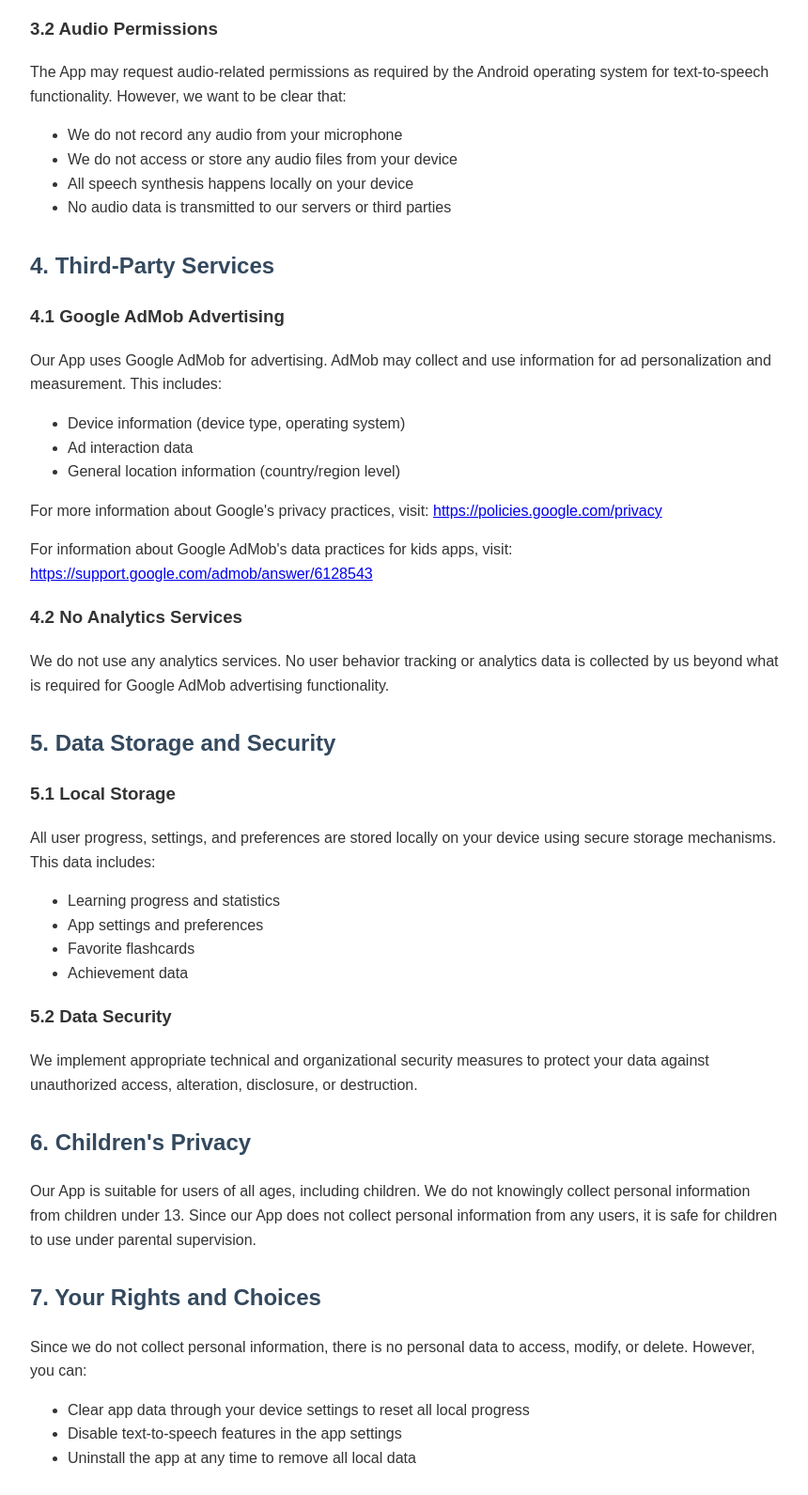
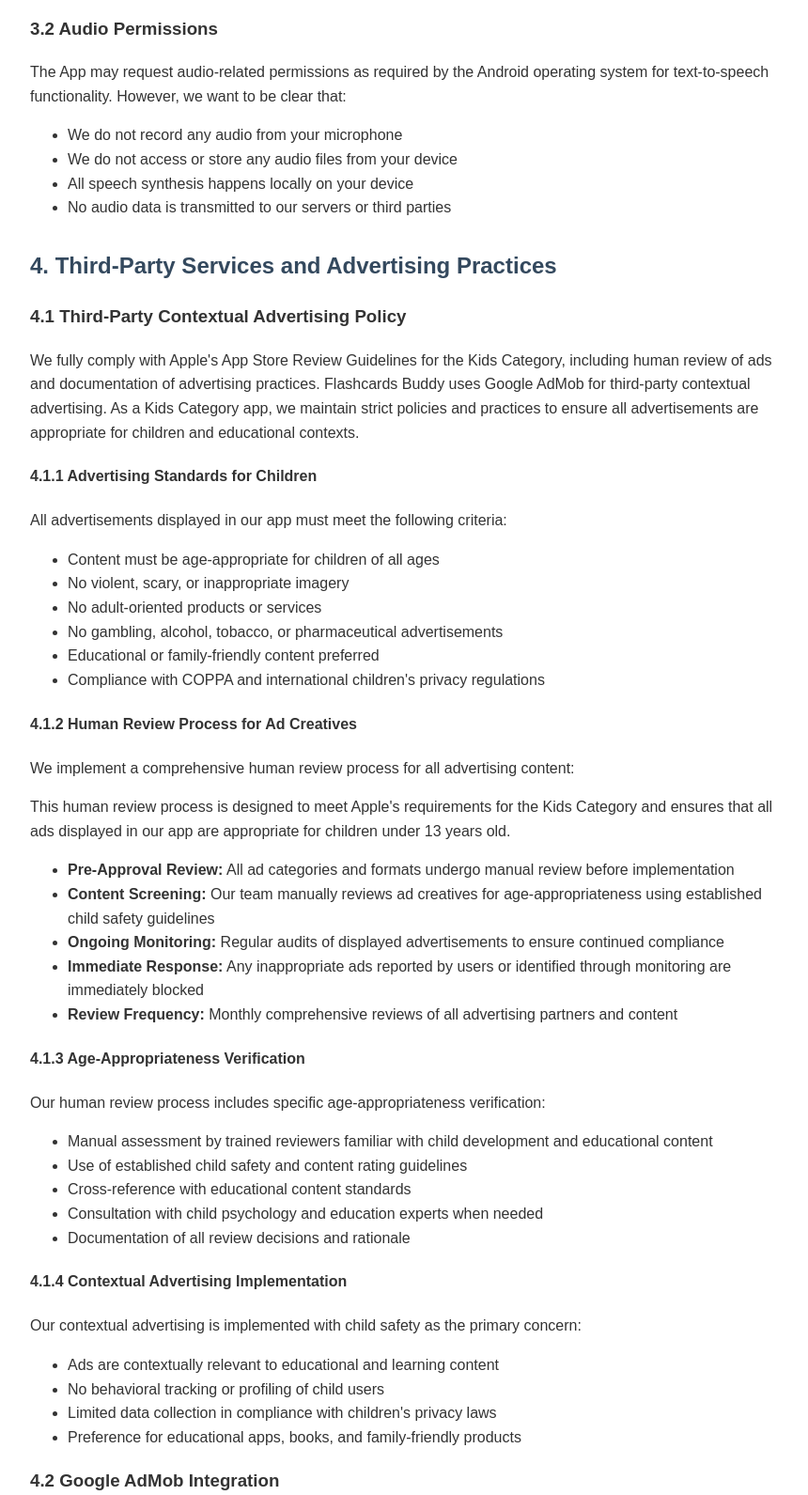
Before and after one commit to SumilaAugustine/flashcards-buddy-privacy, a plain HTML site: page privacy-policy.html in a window 1280 px wide. Shown: the part 1206-2797 px from the top of the page at 94% size, without its empty margins (208-1068 px from the left). Drawn offline with Linux system fonts and the light colour scheme.

Commit message:
updated your privacy policy with all the suggested improvements to address Apple's Kids Category requirements

```diff
--- a/privacy-policy.html
+++ b/privacy-policy.html
@@ -40,7 +40,7 @@
     <h1>Privacy Policy for Flashcards Buddy</h1>
 
     <div class="last-updated">
-        <strong>Last Updated:</strong> July 10, 2025
+        <strong>Last Updated:</strong> July 11, 2025
     </div>
 
     <h2>1. Introduction</h2>
@@ -84,20 +84,84 @@
         <li>No audio data is transmitted to our servers or third parties</li>
     </ul>
 
-    <h2>4. Third-Party Services</h2>
+    <h2>4. Third-Party Services and Advertising Practices</h2>
 
-    <h3>4.1 Google AdMob Advertising</h3>
-    <p>Our App uses Google AdMob for advertising. AdMob may collect and use information for ad personalization and measurement. This includes:</p>
+    <h3>4.1 Third-Party Contextual Advertising Policy</h3>
+    <p>We fully comply with Apple's App Store Review Guidelines for the Kids Category, including human review of ads and documentation of advertising practices. Flashcards Buddy uses Google AdMob for third-party contextual advertising. As a Kids Category app, we maintain strict policies and practices to ensure all advertisements are appropriate for children and educational contexts.</p>
+
+    <h4>4.1.1 Advertising Standards for Children</h4>
+    <p>All advertisements displayed in our app must meet the following criteria:</p>
+    <ul>
+        <li>Content must be age-appropriate for children of all ages</li>
+        <li>No violent, scary, or inappropriate imagery</li>
+        <li>No adult-oriented products or services</li>
+        <li>No gambling, alcohol, tobacco, or pharmaceutical advertisements</li>
+        <li>Educational or family-friendly content preferred</li>
+        <li>Compliance with COPPA and international children's privacy regulations</li>
+    </ul>
+
+    <h4>4.1.2 Human Review Process for Ad Creatives</h4>
+    <p>We implement a comprehensive human review process for all advertising content:</p>
+    <p>This human review process is designed to meet Apple's requirements for the Kids Category and ensures that all ads displayed in our app are appropriate for children under 13 years old.</p>
+    <ul>
+        <li><strong>Pre-Approval Review:</strong> All ad categories and formats undergo manual review before implementation</li>
+        <li><strong>Content Screening:</strong> Our team manually reviews ad creatives for age-appropriateness using established child safety guidelines</li>
+        <li><strong>Ongoing Monitoring:</strong> Regular audits of displayed advertisements to ensure continued compliance</li>
+        <li><strong>Immediate Response:</strong> Any inappropriate ads reported by users or identified through monitoring are immediately blocked</li>
+        <li><strong>Review Frequency:</strong> Monthly comprehensive reviews of all advertising partners and content</li>
+    </ul>
+
+    <h4>4.1.3 Age-Appropriateness Verification</h4>
+    <p>Our human review process includes specific age-appropriateness verification:</p>
+    <ul>
+        <li>Manual assessment by trained reviewers familiar with child development and educational content</li>
+        <li>Use of established child safety and content rating guidelines</li>
+        <li>Cross-reference with educational content standards</li>
+        <li>Consultation with child psychology and education experts when needed</li>
+        <li>Documentation of all review decisions and rationale</li>
+    </ul>
+
+    <h4>4.1.4 Contextual Advertising Implementation</h4>
+    <p>Our contextual advertising is implemented with child safety as the primary concern:</p>
+    <ul>
+        <li>Ads are contextually relevant to educational and learning content</li>
+        <li>No behavioral tracking or profiling of child users</li>
+        <li>Limited data collection in compliance with children's privacy laws</li>
+        <li>Preference for educational apps, books, and family-friendly products</li>
+    </ul>
+
+    <h3>4.2 Google AdMob Integration</h3>
+    <p>Our App uses Google AdMob for advertising with additional child safety configurations. AdMob may collect and use limited information for contextual ad serving:</p>
     <ul>
         <li>Device information (device type, operating system)</li>
-        <li>Ad interaction data</li>
-        <li>General location information (country/region level)</li>
+        <li>General location information (country/region level only)</li>
+        <li>Contextual information related to app content</li>
+        <li>No personal information or behavioral tracking for children</li>
     </ul>
     <p>For more information about Google's privacy practices, visit: <a href="https://policies.google.com/privacy">https://policies.google.com/privacy</a></p>
     <p>For information about Google AdMob's data practices for kids apps, visit: <a href="https://support.google.com/admob/answer/6128543">https://support.google.com/admob/answer/6128543</a></p>
 
-    <h3>4.2 No Analytics Services</h3>
-    <p>We do not use any analytics services. No user behavior tracking or analytics data is collected by us beyond what is required for Google AdMob advertising functionality.</p>
+    <h3>4.3 Advertising Transparency and Control</h3>
+    <p>We provide transparency and control over advertising:</p>
+    <ul>
+        <li>Clear labeling of all advertisements</li>
+        <li>Easy reporting mechanism for inappropriate ads</li>
+        <li>Parental guidance on ad content and app usage</li>
+        <li>Option to contact us directly about any advertising concerns</li>
+    </ul>
+
+    <h3>4.4 No Analytics Services</h3>
+    <p>We do not use any analytics services. No user behavior tracking or analytics data is collected by us beyond what is required for Google AdMob advertising functionality in compliance with children's privacy regulations.</p>
+
+    <h3>4.5 Summary of Kids Category Advertising Compliance</h3>
+    <p>Flashcards Buddy complies with Apple's Kids Category requirements by:</p>
+    <ul>
+        <li>Only displaying <strong>contextual (non-personalized) ads</strong> from Google AdMob</li>
+        <li>Ensuring <strong>human review of all ads</strong> for age-appropriateness before display</li>
+        <li>Complying with COPPA and other child protection laws</li>
+        <li>Documenting all advertising practices publicly in this Privacy Policy</li>
+    </ul>
+    <p>For any questions or concerns, please contact us at flashcardsbuddyofficial@gmail.com.</p>
 
     <h2>5. Data Storage and Security</h2>
 
```
